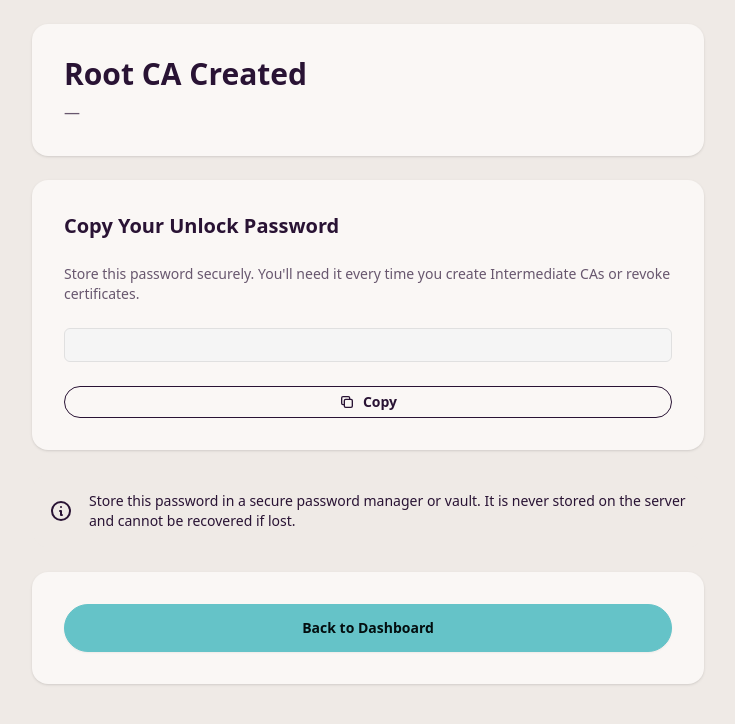
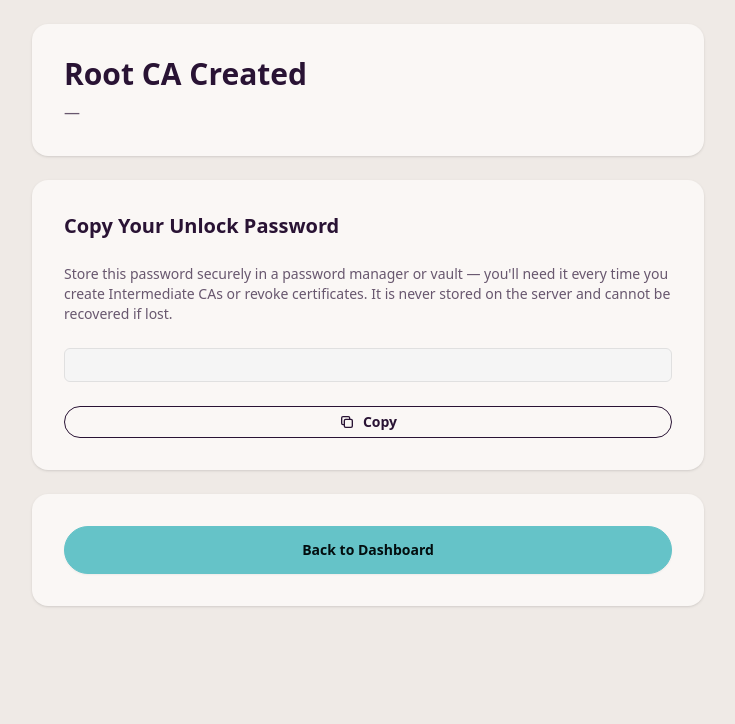
Before and after one commit to entr0-pi/pki-certificates, a Python web app: template frontend/templates/root_ca_password_display.html in a window 1280 px wide. Shown: the top 724 px of the page, without its empty margins (272-1007 px from the left). Run offline with Jinja, Linux system fonts and the light colour scheme; the template is opened without the code that fills it, so the values that code supplies are empty.

Commit message:
root certificate dual factor

```diff
--- a/frontend/templates/organization_dashboard.html
+++ b/frontend/templates/organization_dashboard.html
@@ -226,8 +226,8 @@
 
         <div class="card bg-base-100 shadow-xl mt-6">
             <div class="collapse collapse-arrow bg-base-100">
-                <input type="checkbox" class="peer" />
-                <div class="collapse-title bg-base-100 text-base font-semibold peer-checked:bg-base-200">
+                <input type="checkbox" class="peer" hidden />
+                <div class="collapse-title bg-base-100 text-base font-semibold peer-checked:bg-base-200 cursor-pointer">
                     Recent Operations
                 </div>
                 <div class="collapse-content bg-base-100 peer-checked:bg-base-100">
--- a/frontend/templates/root_ca_password_display.html
+++ b/frontend/templates/root_ca_password_display.html
@@ -32,7 +32,10 @@
         <div class="card bg-base-100 shadow mb-6">
             <div class="card-body">
                 <h2 class="text-xl font-semibold mb-4">Copy Your Unlock Password</h2>
-                <p class="text-sm text-base-content/70 mb-4">Store this password securely. You'll need it every time you create Intermediate CAs or revoke certificates.</p>
+                <p class="text-sm text-base-content/70 mb-4">
+                    Store this password securely in a password manager or vault — you'll need it every time you create Intermediate CAs or revoke certificates.
+                    It is never stored on the server and cannot be recovered if lost.
+                </p>
 
                 <div class="password-box mb-4" id="passwordDisplay">{{ generated_password }}</div>
 
@@ -46,16 +49,6 @@
                 <div id="copyFeedback" class="alert alert-success mt-3 hidden">
                     <span class="text-sm">Copied to clipboard!</span>
                 </div>
-            </div>
-        </div>
-
-        <!-- Warning Section -->
-        <div class="alert mb-6">
-            <svg xmlns="http://www.w3.org/2000/svg" class="h-6 w-6 shrink-0 stroke-current" fill="none" viewBox="0 0 24 24">
-                <path stroke-linecap="round" stroke-linejoin="round" stroke-width="2" d="M13 16h-1v-4h-1m1-4h.01M21 12a9 9 0 11-18 0 9 9 0 0118 0z" />
-            </svg>
-            <div>
-                <div class="text-sm">Store this password in a secure password manager or vault. It is never stored on the server and cannot be recovered if lost.</div>
             </div>
         </div>
 
```
